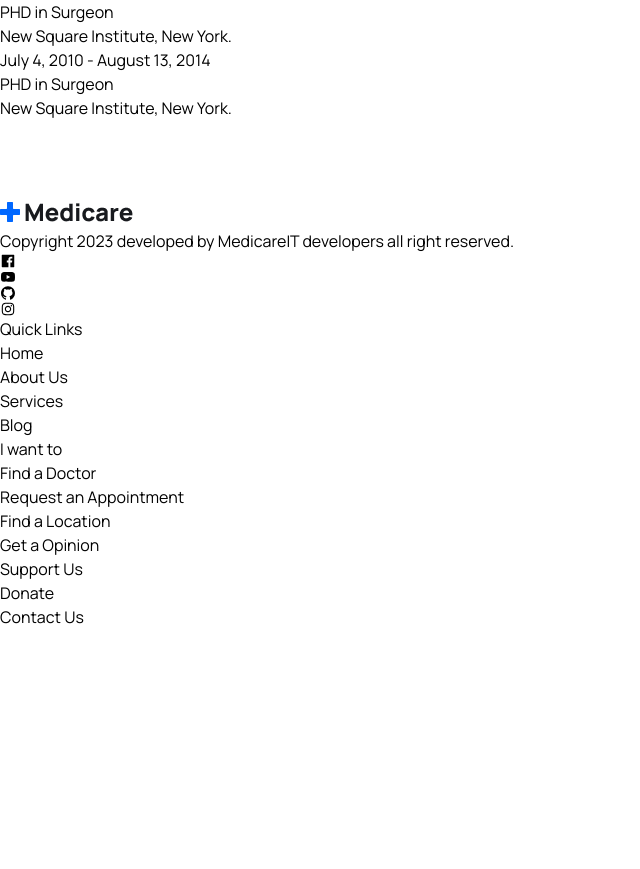
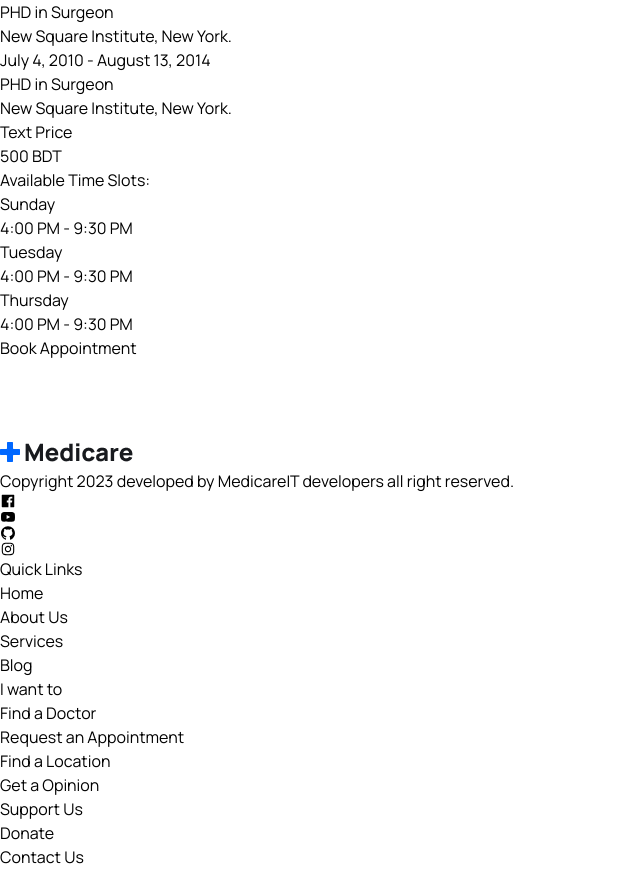
Before and after one commit to farhanshahriyar/dentistApp, a React (Vite) app: page /doctors/1 in a window 1280 px wide. Shown: the part 1029-1898 px from the top of the page, without its empty margins (0-640 px from the left). Before the commit the page ends 1658 px from the top, so only its background shows below. Built offline with nearby package versions, Linux system fonts and the light colour scheme.

Commit message:
added sidepanel

```diff
--- a/src/pages/Doctors/DoctorDetails.jsx
+++ b/src/pages/Doctors/DoctorDetails.jsx
@@ -3,6 +3,7 @@ import doctorImg from '../../assets/images/doctor-img02.png'
 import starIcon from '../../assets/images/Star.png'
 import DoctorAbout from './DoctorAbout'
 import Feedback from './Feedback'
+import SidePanel from './SidePanel'
 
 const DoctorDetails = () => {
   const [tab, setTab] = useState('about')
@@ -50,7 +51,9 @@ const DoctorDetails = () => {
               }
             </div>
           </div>
-          <div></div>
+          <div>
+             <SidePanel/>
+          </div>
         </div>
       </div>
     </section>
--- a/src/pages/Doctors/FeedbackForm.jsx
+++ b/src/pages/Doctors/FeedbackForm.jsx
@@ -4,10 +4,18 @@ import { AiFillStar } from 'react-icons/ai'
 const FeedbackForm = () => {
     const [rating, setRating] = useState(0)
     const [hover, setHover] = useState(0)
+    const [reviewText, setReviewText] = useState("")
+
+    const handleSubmitReview = async (e) => {
+        e.preventDefault()
+        // console.log('button clicked')
+        // later we will send this data to the server
+    };
+
   return (
     <form action=''>
         <div>
-            <h3 className='text-headingColor text-[16px] leading-6 font-semibold mb-4'>How would you rate the overall experience? *</h3>
+            <h3 className='text-headingColor text-[16px] leading-6 font-semibold mb-4 mt-0'>How would you rate the overall experience? *</h3>
             <div>
                 {
                     [...Array(5).keys()].map((_, index) => {
@@ -37,6 +45,14 @@ const FeedbackForm = () => {
                 }
             </div>
         </div>
+
+        <div className='mt-8'>
+            <h3 className='text-headingColor text-[16px] leading-6 font-semibold mb-4 mt-0'>Share your feedback or suggestions*</h3>
+
+            <textarea className='w-full border border-solid border-gray-300 ficus:outline-primaryColour px-4 py-3
+            rounded-md' rows='5' placeholder='Write your feedback here' onChange={(e)=>setReviewText(e.target.value)}></textarea>
+        </div>
+        <button type='submit' className='bg-irisBlueColor text-white rounded-full px-10 py-3 font-bold mt-8' onClick={handleSubmitReview}>Submit</button>
     </form>
   )
 }
--- /dev/null
+++ b/src/pages/Doctors/SidePanel.jsx
@@ -0,0 +1,35 @@
+
+
+const SidePanel = () => {
+  return (
+    <div className="shadow-panelShadow p-3 lg:p-5 rounded-md">
+        <div className="flex items-center justify-between">
+            <p className="text__para mt-0 font-semibold">Text Price</p>
+            <span className="text-[16px] leading-7 lg:text-[22px] lg:leading-8
+            text-headingColor font-bold">500 BDT</span>
+        </div>
+
+        <div className="mt-8">
+            <p className="text__para mt-0 font-semibold text-headingColor">Available Time Slots:
+            </p>
+            <ul className="mt-3">
+                <li className="flex items-center justify-between mb-2">
+                    <p className="text-[15px] leading-6 text-textColor font-semibold">Sunday</p>
+                    <p className="text-[15px] leading-6 text-textColor font-semibold">4:00 PM - 9:30 PM</p>
+                </li>
+                <li className="flex items-center justify-between mb-2">
+                    <p className="text-[15px] leading-6 text-textColor font-semibold">Tuesday</p>
+                    <p className="text-[15px] leading-6 text-textColor font-semibold">4:00 PM - 9:30 PM</p>
+                </li>
+                <li className="flex items-center justify-between mb-2">
+                    <p className="text-[15px] leading-6 text-textColor font-semibold">Thursday</p>
+                    <p className="text-[15px] leading-6 text-textColor font-semibold">4:00 PM - 9:30 PM</p>
+                </li>
+            </ul>
+        </div>
+        <button className="btn px-2 w-full rounded-md">Book Appointment</button>
+    </div>
+  )
+}
+
+export default SidePanel
```
